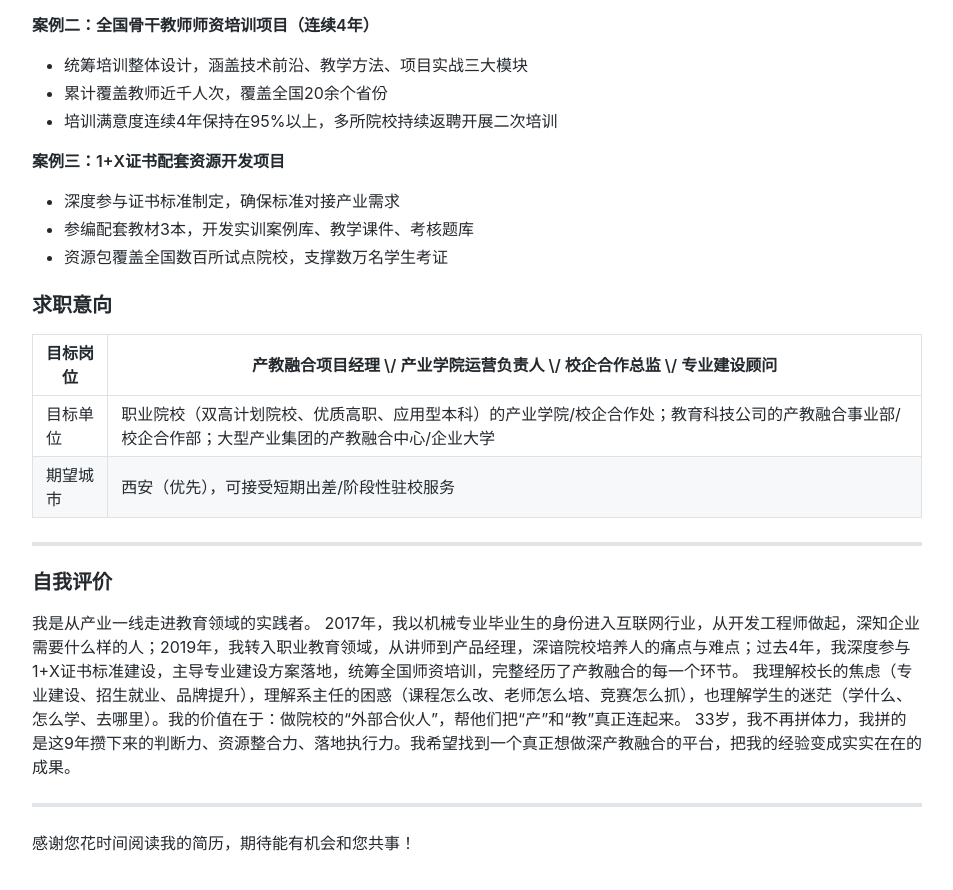
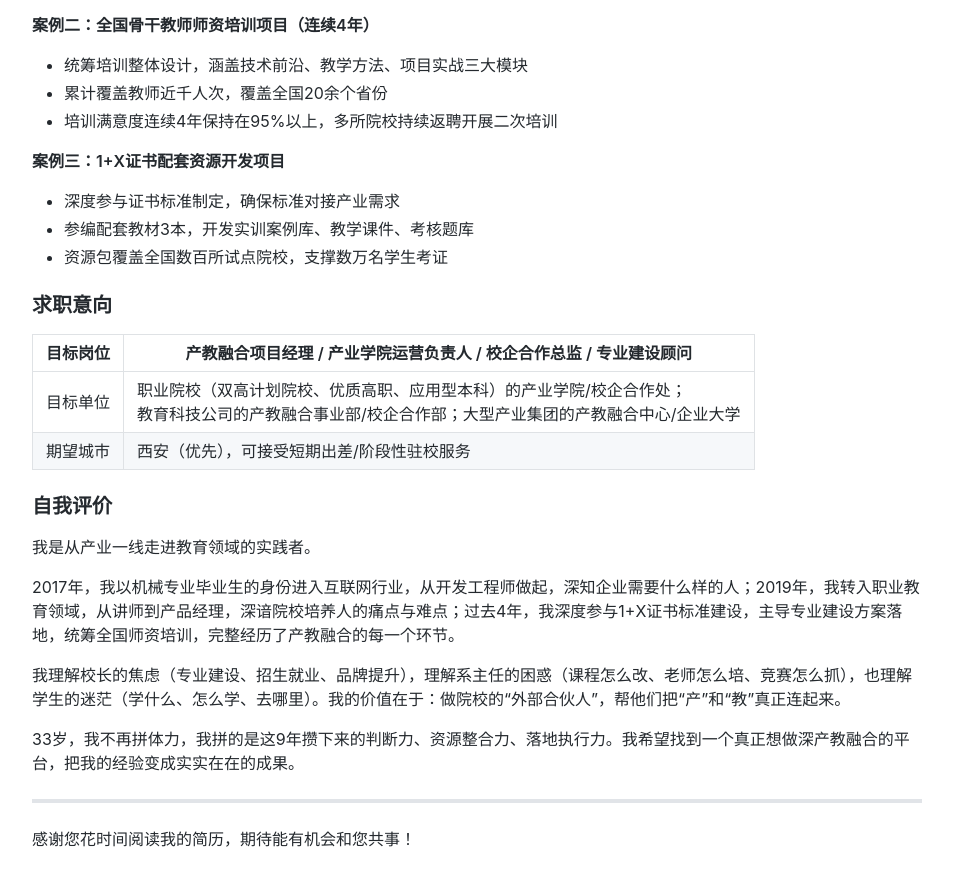
Before and after one commit to davidkoojohn/davidkoojohn.github.io, a Jekyll site: the page built from resume-cjrh.md, in a window 1280 px wide and 900 px high, scrolled down 2665 px. Shown: the top 890 px of the window, without its empty margins (163-1116 px from the left). Built offline with Jekyll 4.4.1, drawn with Linux system fonts in a browser that asks for light colours; comment, search, counter and statistics services are not loaded.

```diff
--- a/resume-cjrh.md
+++ b/resume-cjrh.md
@@ -107,18 +107,19 @@ title: Resume
 
 ### 求职意向
 
-| 目标岗位 | 产教融合项目经理 \/ 产业学院运营负责人 \/ 校企合作总监 \/ 专业建设顾问 |
+| 目标岗位 | 产教融合项目经理 / 产业学院运营负责人 / 校企合作总监 / 专业建设顾问 |
 | --- | --- |
-| 目标单位 | 职业院校（双高计划院校、优质高职、应用型本科）的产业学院/校企合作处；教育科技公司的产教融合事业部/校企合作部；大型产业集团的产教融合中心/企业大学 |
+| 目标单位 | 职业院校（双高计划院校、优质高职、应用型本科）的产业学院/校企合作处；<br>教育科技公司的产教融合事业部/校企合作部；大型产业集团的产教融合中心/企业大学 |
 | 期望城市 | 西安（优先），可接受短期出差/阶段性驻校服务 |
-
----
 
 ### 自我评价
 
 我是从产业一线走进教育领域的实践者。
+
 2017年，我以机械专业毕业生的身份进入互联网行业，从开发工程师做起，深知企业需要什么样的人；2019年，我转入职业教育领域，从讲师到产品经理，深谙院校培养人的痛点与难点；过去4年，我深度参与1+X证书标准建设，主导专业建设方案落地，统筹全国师资培训，完整经历了产教融合的每一个环节。
+
 我理解校长的焦虑（专业建设、招生就业、品牌提升），理解系主任的困惑（课程怎么改、老师怎么培、竞赛怎么抓），也理解学生的迷茫（学什么、怎么学、去哪里）。我的价值在于：做院校的“外部合伙人”，帮他们把“产”和“教”真正连起来。
+
 33岁，我不再拼体力，我拼的是这9年攒下来的判断力、资源整合力、落地执行力。我希望找到一个真正想做深产教融合的平台，把我的经验变成实实在在的成果。
 
 ---
```
